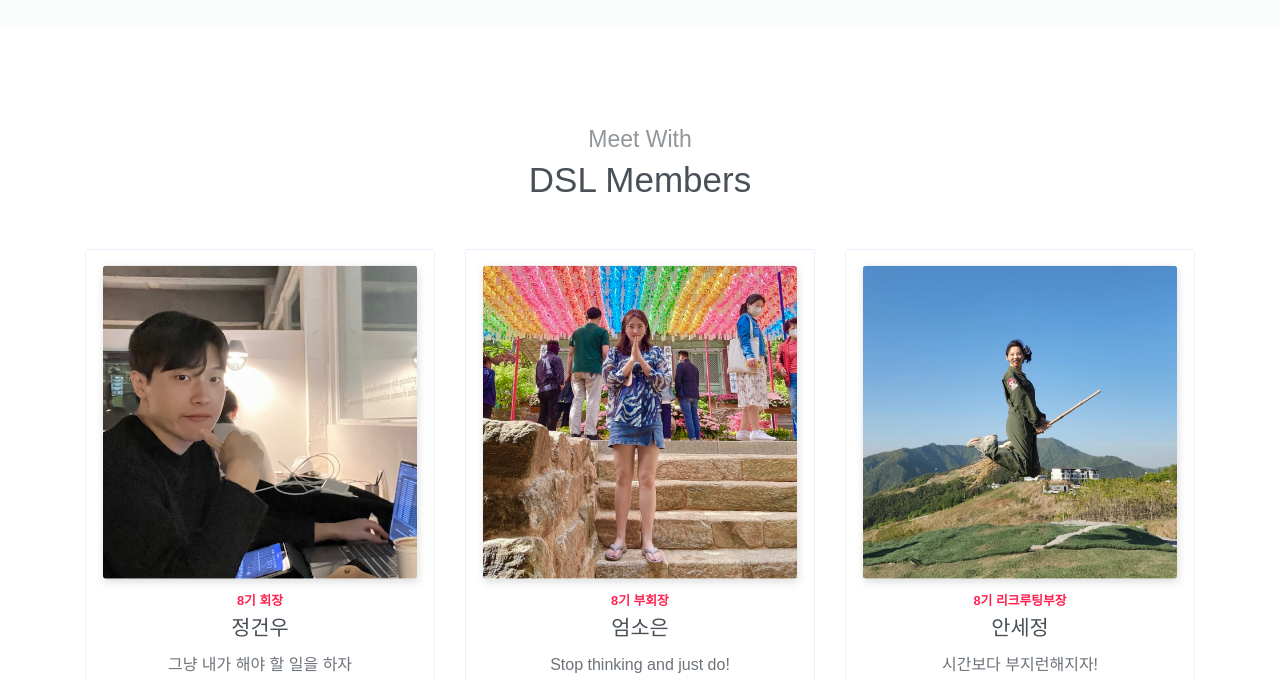
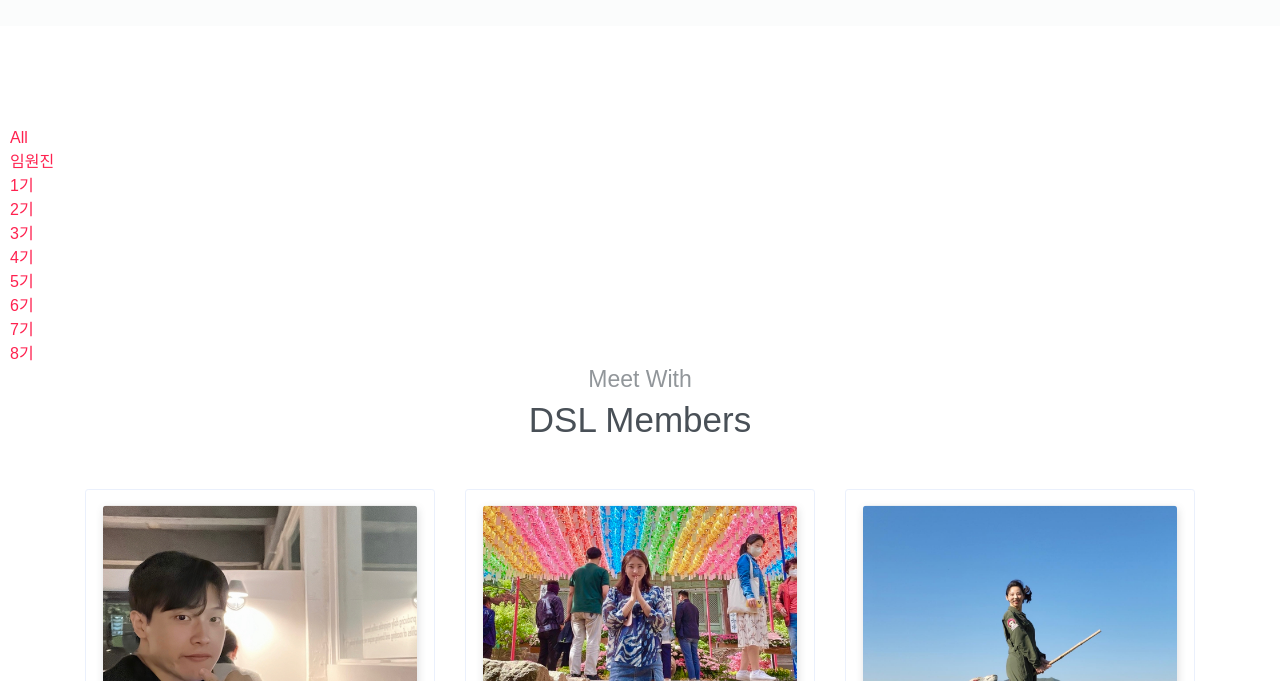
Before and after one commit to HanbinKim1004/DSL_Hompage_practice, a plain HTML site: page index.html in a window 1280 px wide. Shown: the part 4600-5281 px from the top of the page. Drawn offline with nearby package versions, Linux system fonts and the light colour scheme; files that its build step writes are made by us from their sources.

Commit message:
add gallery-category-wrap

```diff
--- a/index.html
+++ b/index.html
@@ -350,7 +350,41 @@
     <!-- End of portfolio section -->
 
     <!-- Team Section -->
+
+
     <section id="team">
+      <div class="gallery-category-wrap" style="margin-left: 0px; margin-right: 0px;">
+        <ul class="gallery-category-nav" data-category-color="" style="padding-left: 10px; padding-right: 10px;">
+          <li class="">
+            <a href="javascript:;" data-idx="0">All</a>
+          </li>
+          <li class="">
+            <a href="javascript:;" data-idx="1">임원진</a>
+          </li>
+          <li class="active">
+            <a href="javascript:;" data-idx="2">1기</a>
+          </li>
+          <li class="">
+            <a href="javascript:;" data-idx="3">2기</a>
+          </li>
+          <li class="">
+            <a href="javascript:;" data-idx="3">3기</a>
+          </li>
+          <li class="">
+            <a href="javascript:;" data-idx="3">4기</a>
+          </li>
+          <li class="">
+            <a href="javascript:;" data-idx="3">5기</a>
+          </li>
+          <li class="">
+            <a href="javascript:;" data-idx="3">6기</a>
+          </li>
+          <li class="">
+            <a href="javascript:;" data-idx="3">7기</a>
+          </li>
+          <li class="">
+            <a href="javascript:;" data-idx="3">8기</a>
+          </li>
       <div class="container">
         <h6 class="section-subtitle text-center">Meet With</h6>
         <h6 class="section-title mb-5 text-center">DSL Members</h6>
```
